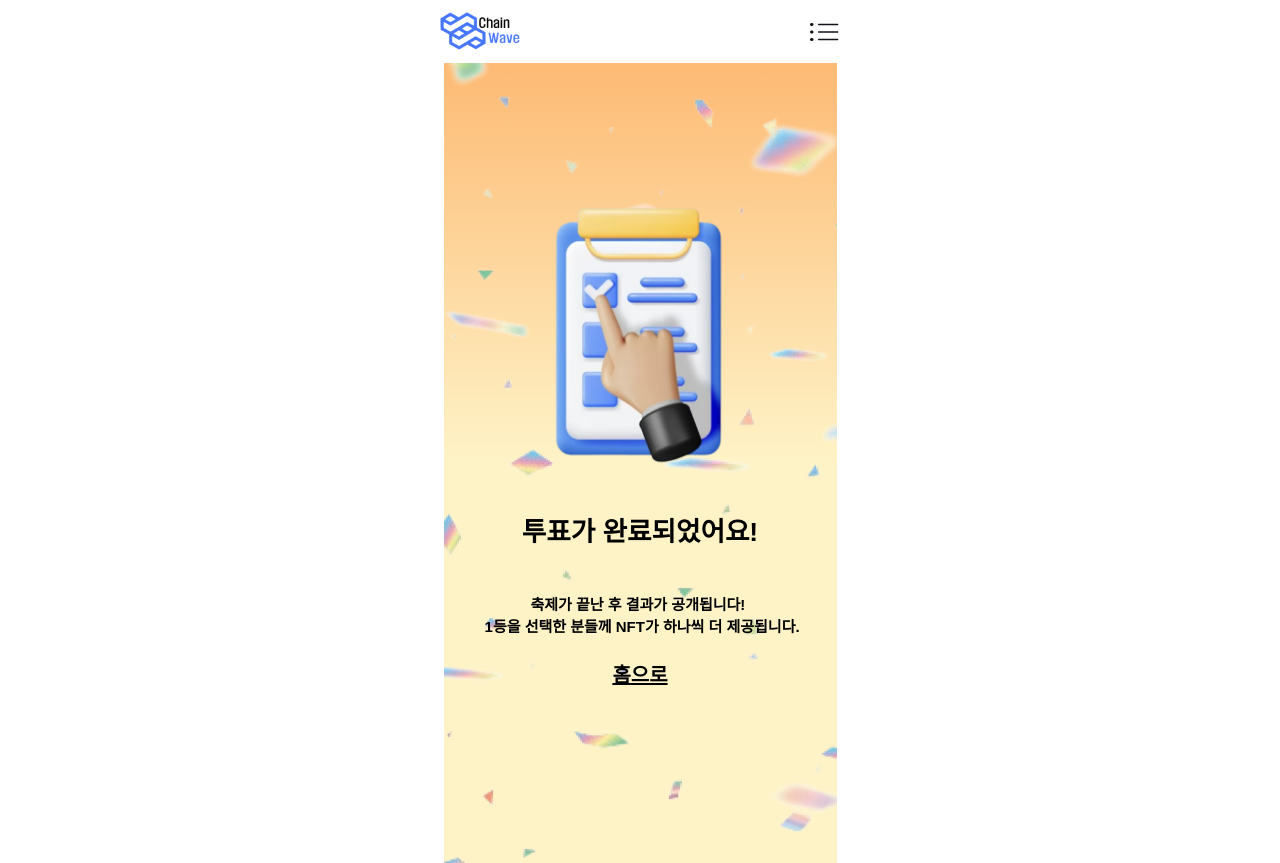
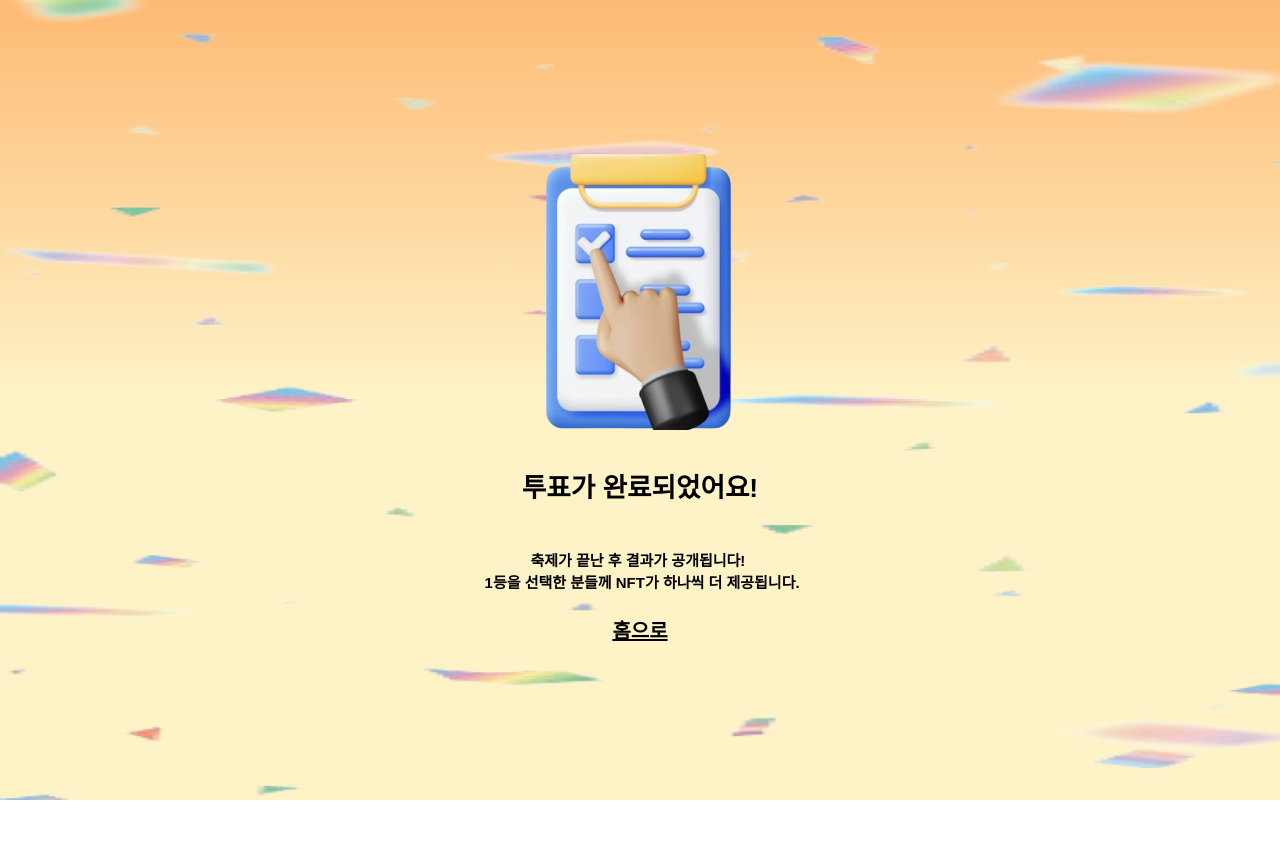
Before and after one commit to DGU-ChainWave/AKO, a React (Create React App) app in the folder frontend/: page /VoteComplete in a window 1280 px wide. After the commit the page ends 800 px from the top, so only its background shows below. Built offline with nearby package versions, Linux system fonts and the light colour scheme; a web font is replaced by a local one.

Commit message:
fix: VoteComplete css

```diff
--- a/frontend/src/App.js
+++ b/frontend/src/App.js
@@ -24,8 +24,8 @@ const App = () => {
           <Route path="/randomOngoing" element={<RandomOngoing />} />
           <Route path="/issueComplete" element={<IssueComplete />} />
           <Route path="/Vote" element={<Vote />} />
-          <Route path="/VoteComplete" element={<VoteComplete />} />
         </Route>
+        <Route path="/VoteComplete" element={<VoteComplete />} />
       </Routes>
     </BrowserRouter>
   );
--- a/frontend/src/components/PageLayout.js
+++ b/frontend/src/components/PageLayout.js
@@ -2,10 +2,8 @@ import React from 'react';
 
 function PageLayout({ children }) {
   return (
-    <div className="w-screen h-screen flex justify-center overflow-x-hidden">
-      <div className="relative w-[393px] max-h-[852px] flex flex-col items-center overflow-x-hidden">
-        {children}
-      </div>
+    <div className="w-screen h-svh flex justify-center overflow-x-hidden">
+      {children}
     </div>
   );
 }
--- a/frontend/src/pages/VoteComplete/VoteComplete.jsx
+++ b/frontend/src/pages/VoteComplete/VoteComplete.jsx
@@ -7,9 +7,9 @@ export const VoteComplete = () => {
   return (
     <PageLayout>
       <FireworkBackground />
-      <div className="mt-[130px] flex flex-col items-center justify-center text-center">
+      <div className="flex flex-col items-center justify-center text-center">
         <img
-          className="flex-shrink-0 pb-[39px] w-[279px] h-[320px] object-contain"
+          className="flex-shrink-0 pb-[39px] w-[240px] object-contain"
           src="투표.png"
           alt="투표 이미지"
         />
@@ -25,8 +25,8 @@ export const VoteComplete = () => {
           }
         </p>
         <Link
-          to="/home" //후에 홈화면 정해지면 바꾸기
-          className="text-black font-[Montserrat] text-[20px] text-[extrabold] underline"
+          to="/story" //후에 홈화면 정해지면 바꾸기
+          className="text-black font-[Montserrat] text-[20px] text-[extrabold] underline text-[#246EFF]"
         >
           홈으로
         </Link>
```
Also changed, not shown: frontend/public/투표.png.
